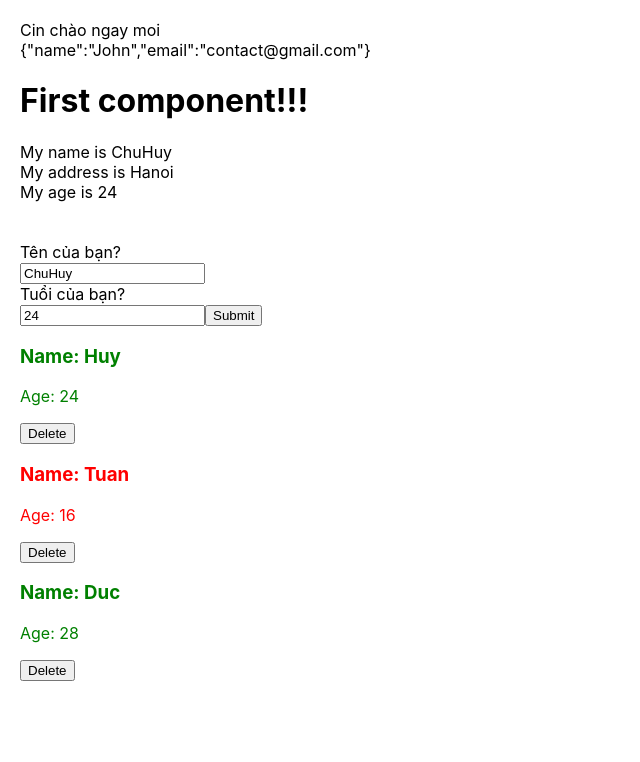
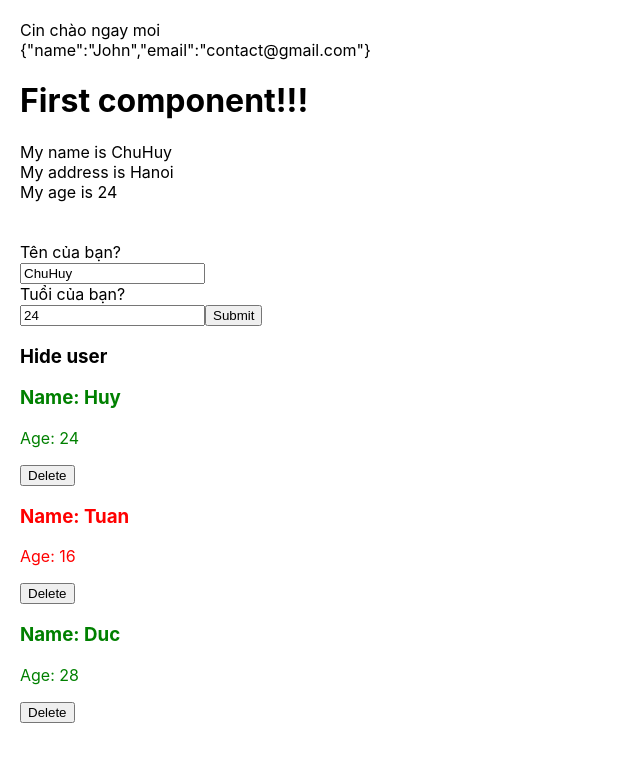
Before and after one commit to hamupig213/react-demo, a React (Create React App) app: page / in a window 1280 px wide. Shown: the top 762 px of the page, without its empty margins (0-640 px from the left). Built offline with nearby package versions, Linux system fonts and the light colour scheme.

Commit message:
useState

```diff
--- a/src/components/DisplayInfor.js
+++ b/src/components/DisplayInfor.js
@@ -1,6 +1,5 @@
-import React from "react";
+import React, { useState } from "react";
 import "./DisplayInfor.scss";
-import logo from "./../logo.svg";
 
 // class DisplayInfor extends React.Component {
 
@@ -42,12 +41,23 @@ import logo from "./../logo.svg";
 // }
 
 const DisplayInfor = (props) => {
-    console.log("render");
+    //user state
+    const [isShowHideUser, setShowHideUser] = useState(true);
     //destructuring
     const { listUsers } = props;
+
+    // function
+    const handleShowHideUser = () => {
+        setShowHideUser(!isShowHideUser);
+    };
     return (
         <div className="display-infor-container">
-            {true && (
+            <div>
+                <h3 onClick={() => handleShowHideUser()}>
+                    {isShowHideUser ? "Hide" : "Show"} user
+                </h3>
+            </div>
+            {isShowHideUser && (
                 <>
                     {listUsers.map((item) => {
                         return (
```
